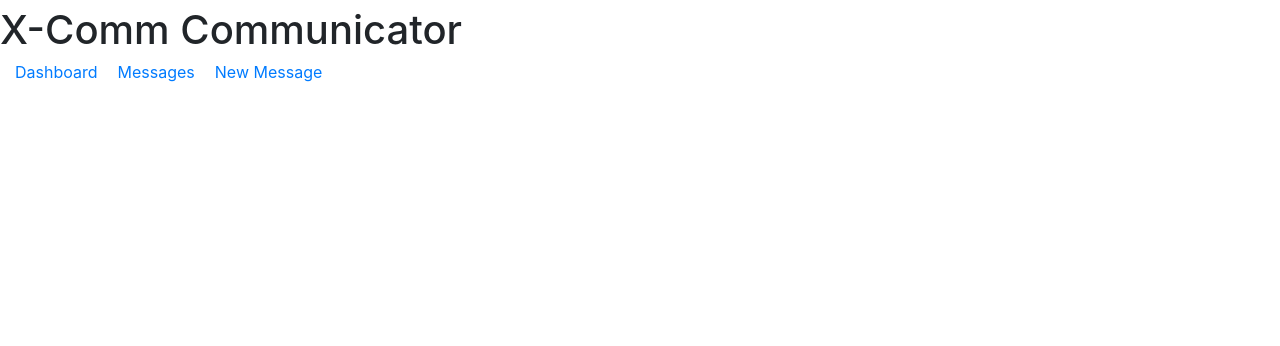
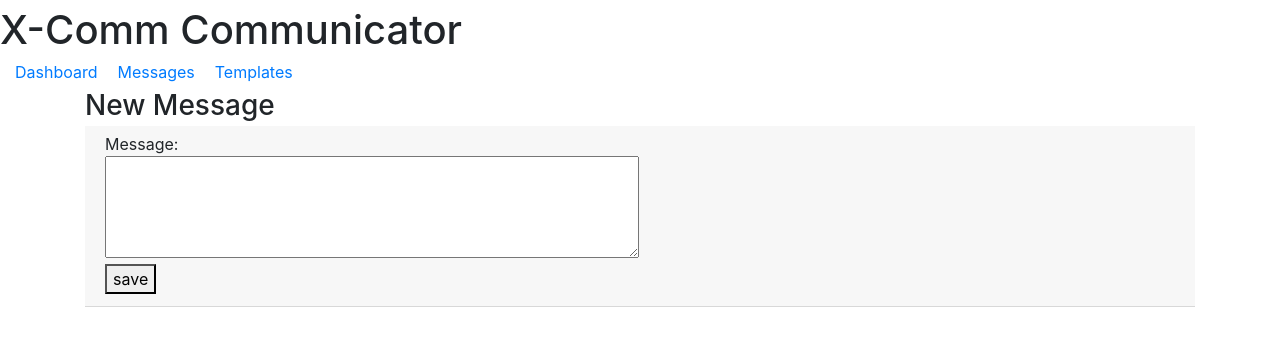
Before and after one commit to ecimionatto/x-comm-dashboard, a React (Create React App) app: page /newTemplate in a window 1280 px wide. Shown: the top 346 px of the page. Built offline with nearby package versions, Linux system fonts and the light colour scheme.

Commit message:
template CRUD

```diff
--- a/src/components/Messages.js
+++ b/src/components/Messages.js
@@ -39,8 +39,11 @@ class Messages extends Component {
             <div className="container">
                 <div className="container">
                     <h3 className="modal-title">Messages</h3>
+                    <p>
+                        <a href="newMessage">New</a>
+                    </p>
                     <div className="card-header">
-                        {this.state.communications.map((c) => (
+                        {this.state.communications.length == 0 ? "no records" : this.state.communications.map((c) => (
                             <div className="card">
                                 <div className="card-body">
                                     <h5 className="card-title">{c.id} - {c.status}</h5>
--- /dev/null
+++ b/src/components/NewTemplate.js
@@ -0,0 +1,54 @@
+import React, {Component} from 'react';
+import DateTimePicker from 'react-datetime-picker'
+
+const API = 'http://localhost:8080/';
+const DEFAULT_QUERY = 'template';
+
+class NewTemplate extends Component {
+
+    constructor(props) {
+        super(props);
+        this.state = null;
+    }
+
+    handleSubmit(event) {
+        event.preventDefault();
+
+        const jsonBody = JSON.stringify({
+            message: event.target.message.value,
+        });
+
+        console.log(jsonBody)
+
+        fetch(API + DEFAULT_QUERY, {
+            crossDomain: true,
+            method: 'POST',
+            headers: {
+                'Accept': 'application/json',
+                'Content-Type': 'application/json',
+            },
+            body: jsonBody
+        });
+
+        window.location.pathname = "templates";
+    }
+
+    render() {
+        return (
+            <form onSubmit={this.handleSubmit}>
+                <div className="container">
+                    <h3 className="modal-title">New Message</h3>
+                    <div className="card-header">
+                        <p className="card-subtitle">Message:</p>
+                        <textarea rows="4" cols="50" id="message" name="message" type="text" required/>
+                        <p className="card-text">
+                            <button>save</button>
+                        </p>
+                    </div>
+                </div>
+            </form>
+        );
+    }
+};
+
+export default NewTemplate
--- /dev/null
+++ b/src/components/Templates.js
@@ -0,0 +1,68 @@
+import React, {Component} from 'react';
+
+const API = 'http://localhost:8080/';
+const DEFAULT_QUERY = 'template';
+
+class Templates extends Component {
+    constructor(props) {
+        super(props);
+
+        this.state = {
+            templates: [],
+        };
+    }
+
+    componentDidMount() {
+        this.fetchTemplates()
+    }
+
+    fetchTemplates() {
+        fetch(API + DEFAULT_QUERY, {
+            crossDomain: true,
+            method: 'GET',
+            headers: {'Content-Type': 'application/json'},
+        })
+            .then(res => res.json())
+            .then((data) => {
+                this.setState({templates: data})
+            })
+            .catch(console.log)
+    }
+
+    deleteTemplate(id) {
+        fetch(API + DEFAULT_QUERY + "/" + id, {
+            crossDomain: true,
+            method: 'DELETE',
+            headers: {'Content-Type': 'application/json'},
+        }).catch(console.log)
+            .then(setTimeout(() => this.fetchTemplates(), 1000))
+    }
+
+    render() {
+        return (
+            <div className="container">
+                <div className="container">
+                    <h3 className="modal-title">Templates</h3>
+                    <p>
+                        <a href="newTemplate">New</a>
+                    </p>
+                    <div className="card-header">
+                        {this.state.templates.length == 0 ? "no records" : this.state.templates.map((template) => (
+                            <div className="card">
+                                <div className="card-body">
+                                    <h5 className="card-title">{template.message}</h5>
+                                    <button value={template.id}
+                                            onClick={() => this.deleteTemplate(template.id)}>remove
+                                    </button>
+                                </div>
+                            </div>
+                        ))}
+                    </div>
+                </div>
+            </div>
+        )
+    }
+
+}
+
+export default Templates;
--- a/src/index.js
+++ b/src/index.js
@@ -2,10 +2,12 @@ import React from 'react'
 import ReactDOM from 'react-dom'
 import './index.css'
 import {BrowserRouter as Router, Link, Route} from 'react-router-dom'
-import App from './App'
 import Messages from './components/Messages'
 import NewMessage from './components/NewMessage';
 import Dashboard from './components/Dashboard';
+import Templates from './components/Templates';
+import NewTemplate from './components/NewTemplate';
+
 import 'bootstrap/dist/css/bootstrap.css';
 
 const routing = (
@@ -14,11 +16,14 @@ const routing = (
         <div className="container-fluid">
             <Link className="card-link" to="/dashboard">Dashboard</Link>
             <Link className="card-link" to="/messages">Messages</Link>
-            <Link className="card-link" to="/newMessage">New Message</Link>
+            <Link className="card-link" to="/templates">Templates</Link>
             <Route path="/" exact component={Dashboard}/>
             <Route path="/dashboard" component={Dashboard}/>
             <Route path="/messages" component={Messages}/>
             <Route path="/newMessage" component={NewMessage}/>
+            <Route path="/templates" component={Templates}/>
+            <Route path="/newTemplate" component={NewTemplate}/>
+
         </div>
     </Router>
 )
```
